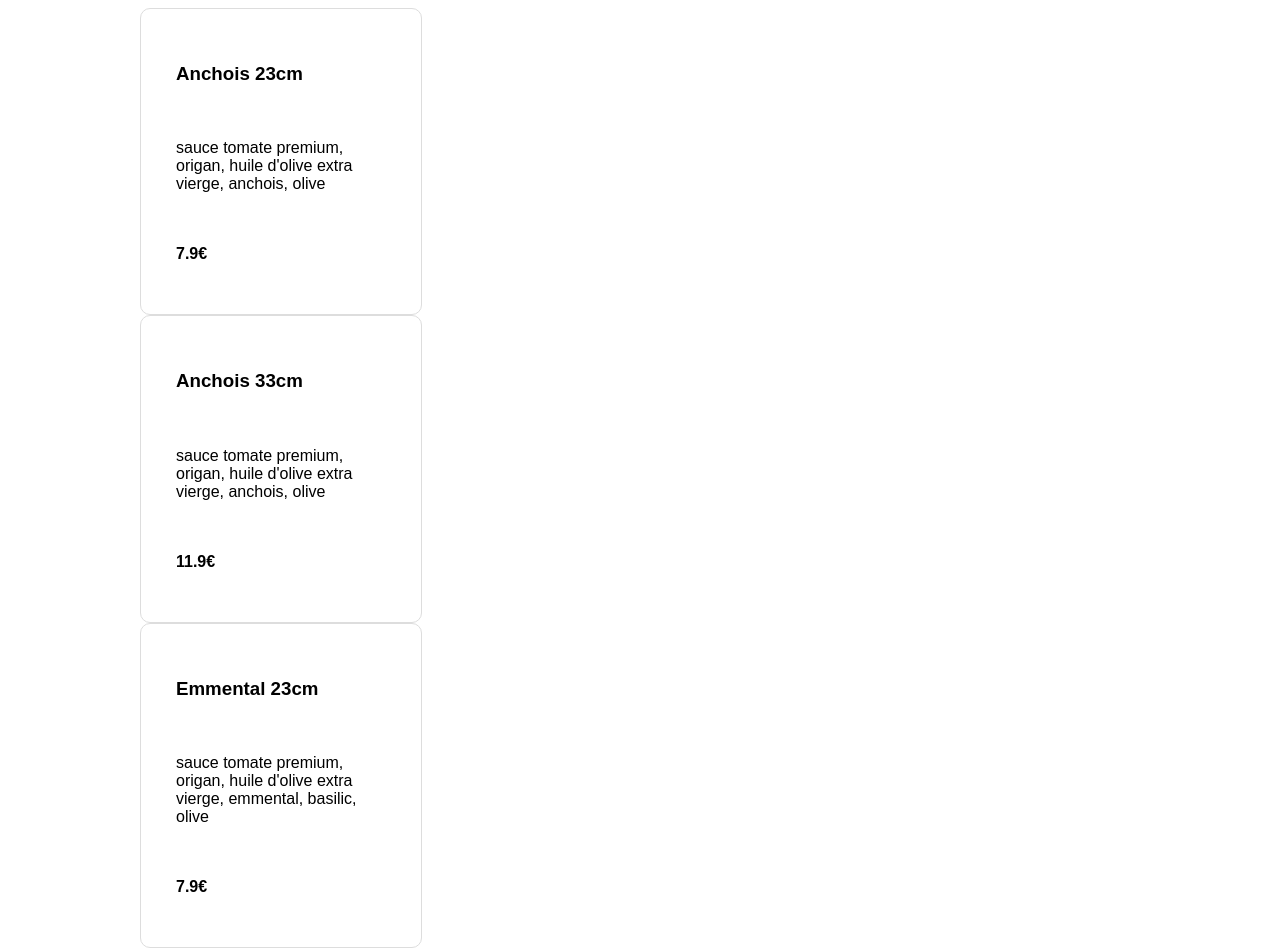
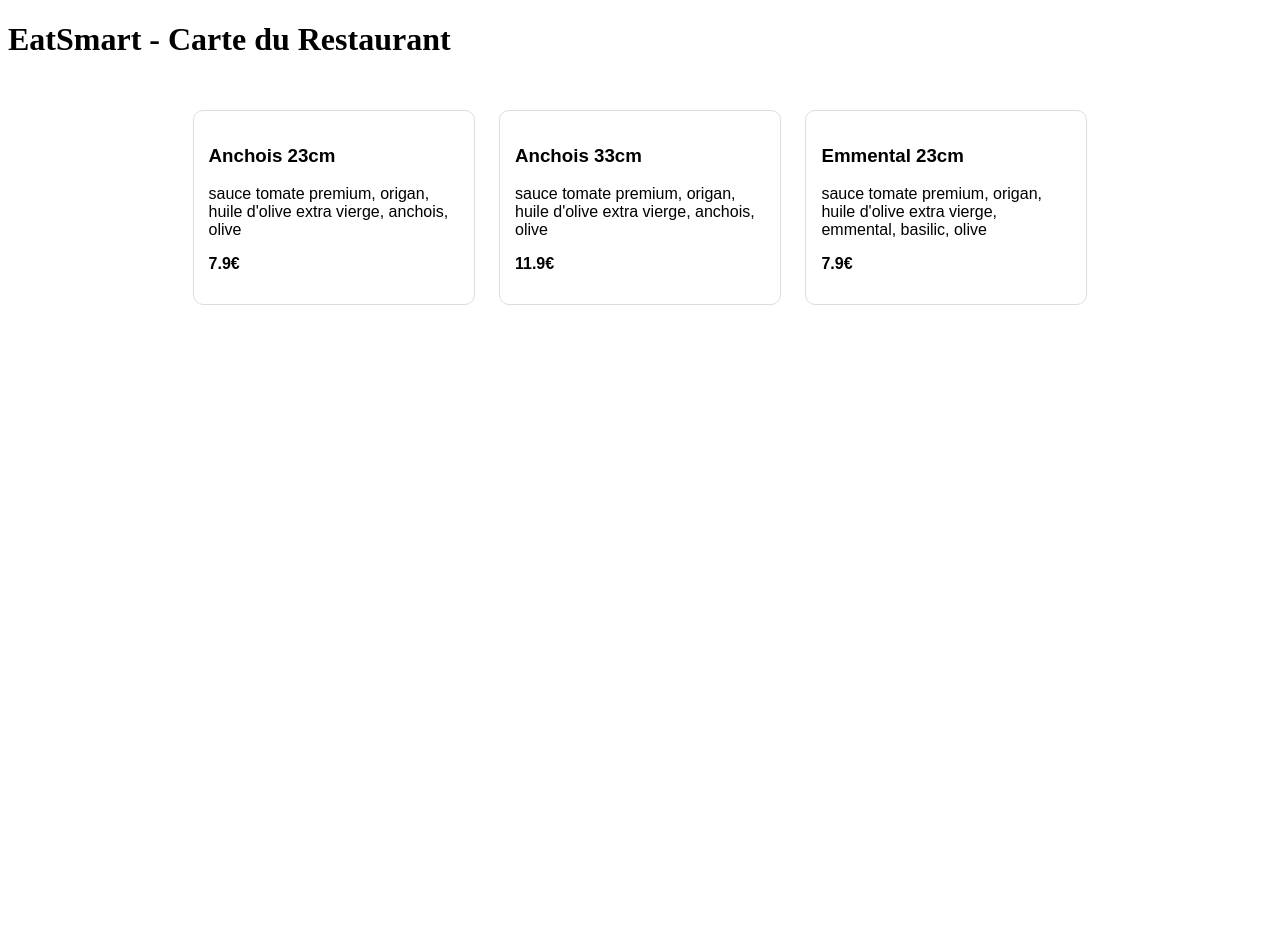
Before and after one commit to AlexandreElsermans/alexandre-eatsmart-front, a website built with Vite: page index.html in a window 1280 px wide. After the commit the page ends 800 px from the top, so only its background shows below. Built offline with nearby package versions, Linux system fonts and the light colour scheme.

Commit message:
Organisation de la page

```diff
--- a/index.html
+++ b/index.html
@@ -7,7 +7,15 @@
     <title>alexandre-eatsmart-front</title>
   </head>
   <body>
-    <div id="app"></div>
+
+    <header>
+      <h1>EatSmart - Carte du Restaurant</h1>
+    </header>
+
+    <main class="menu-container">
+      <div id="app"></div>
+    </main>
+
     <script type="module" src="/src/main.ts"></script>
   </body>
 </html>
--- a/src/style.css
+++ b/src/style.css
@@ -1,5 +1,5 @@
 #app { font-family: sans-serif; max-width: 1000px; margin: auto; }
-.article { display: flex; gap: 20px; flex-wrap: wrap; padding: 20px; }
-.carte { border: 1px solid #ddd; padding: 15px; border-radius: 10px; width: 250px; }
+.menu-container { display: flex; gap: 20px; flex-wrap: wrap; padding: 20px; }
+.carte { display: inline-block; border: 1px solid #ddd; padding: 15px; margin: 10px; border-radius: 10px; width: 250px; }
 .btn-order { background-color: #27ae60; color: white; border: none; padding: 10px; border-radius: 5px; cursor: pointer; }
 .sold-out { color: #e74c3c; font-weight: bold; }
```
